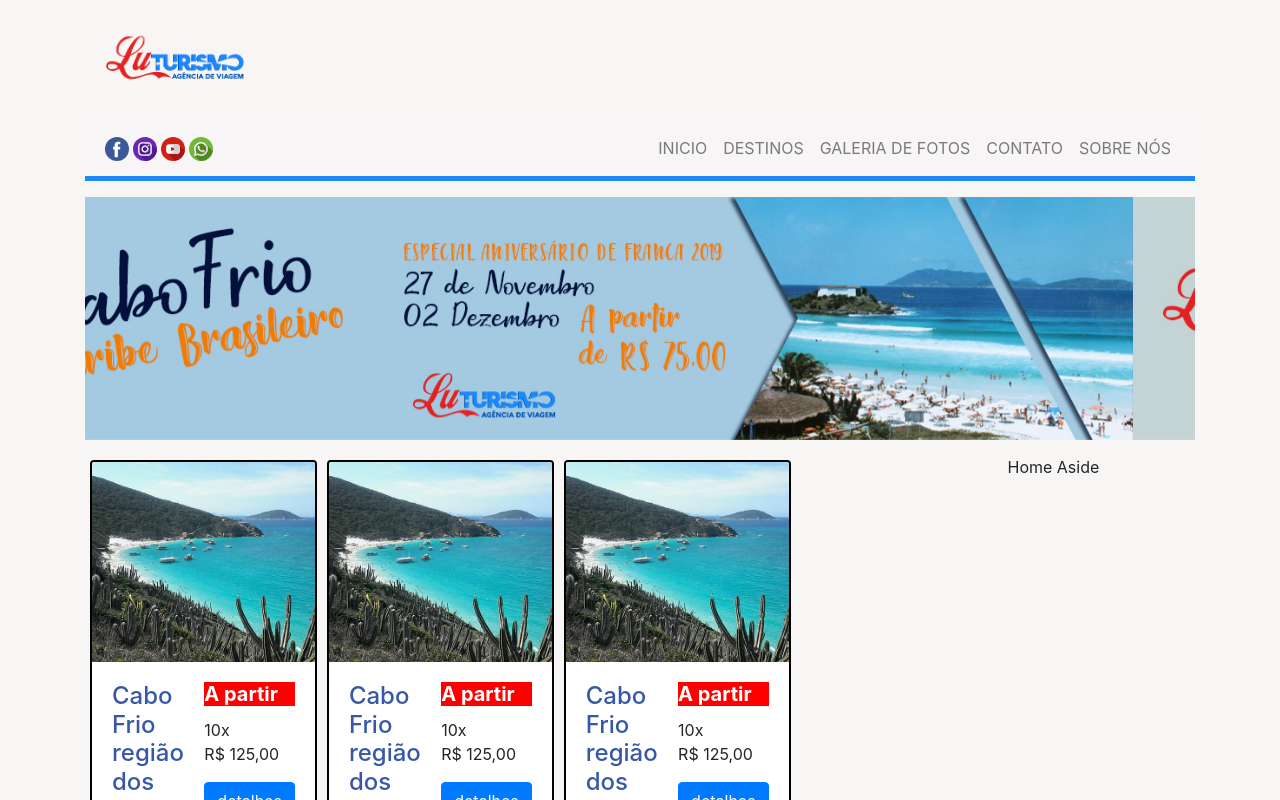
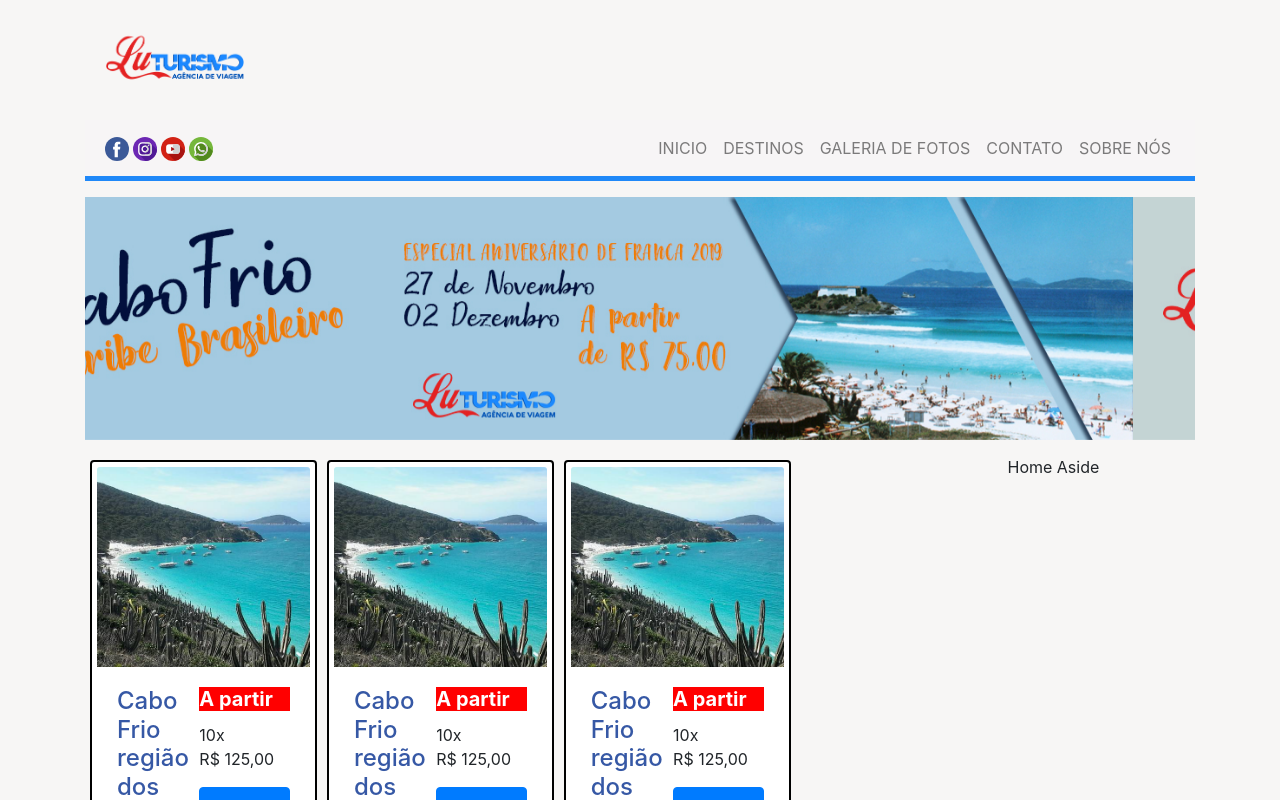
Before and after one commit to TiagoTi/lu-turismo, a React (Create React App) app: page / in a window 1280 px wide. Shown: the top 800 px of the page. Built offline with nearby package versions, Linux system fonts and the light colour scheme.

Commit message:
add padding to card

```diff
--- a/src/pages/home/Home.sass
+++ b/src/pages/home/Home.sass
@@ -1,7 +1,7 @@
 .card
   width: 14rem
   box-sizing: border-box
-  padding: 0
+  padding: 5px
 
 .c-red
   color: white
```
